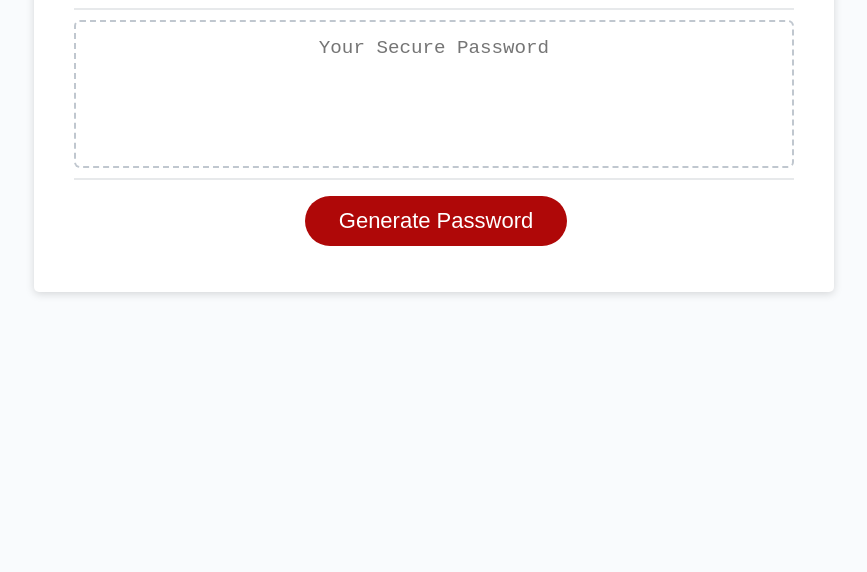
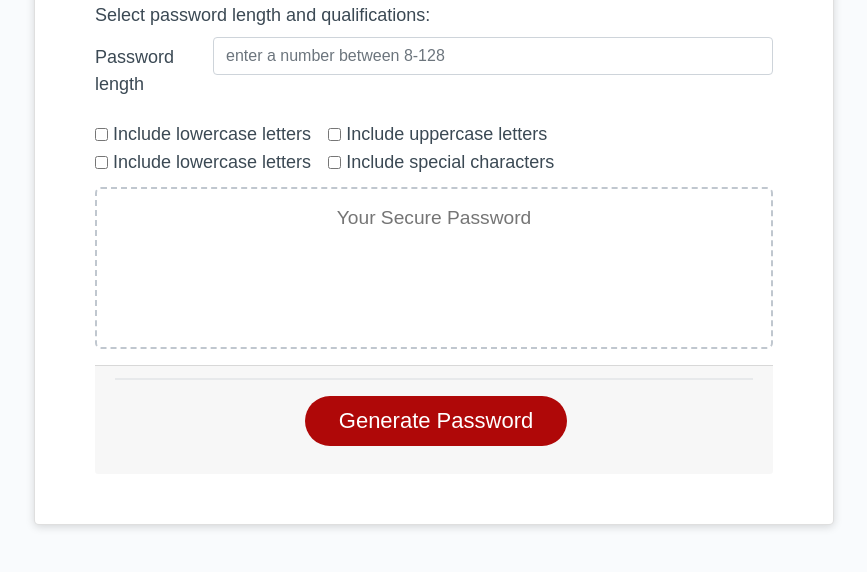
Before and after one commit to skerr924/passwordgenerator, a plain HTML site: page index.html in a window 1280 px wide. Shown: the part 228-800 px from the top of the page, without its empty margins (206-1073 px from the left). Drawn offline with nearby package versions, Linux system fonts and the light colour scheme.

Commit message:
added forms to HTML

```diff
--- a/index.html
+++ b/index.html
@@ -5,6 +5,7 @@
     <meta name="viewport" content="width=device-width, initial-scale=1.0" />
     <meta http-equiv="X-UA-Compatible" content="ie=edge" />
     <title>Password Generator</title>
+    <link rel="stylesheet" href="https://stackpath.bootstrapcdn.com/bootstrap/4.5.0/css/bootstrap.min.css" integrity="sha384-9aIt2nRpC12Uk9gS9baDl411NQApFmC26EwAOH8WgZl5MYYxFfc+NcPb1dKGj7Sk" crossorigin="anonymous">
     <link rel="stylesheet" href="style.css" />
   </head>
   <body>
@@ -17,6 +18,35 @@
           <h2>Generate a Password</h2>
         </div>
         <div class="card-body">
+          <div class="form-group">
+            <label for="sel1">Select password length and qualifications:</label>
+
+            <!-- form determines qualifications for the password -->
+            <form>
+              <div class="form-group row selectNum">
+                <label for="colFormLabel" class="col-sm-2 col-form-label">Password length</label>
+                <div class="col-sm-10">
+                  <input type="number" class="form-control" id="colFormLabel" placeholder="enter a number between 8-128" min="8" max="100">
+                </div>
+              </div>
+              <div class="form-check form-check-inline">
+                <input class="form-check-input" type="checkbox" id="includeLowercase" value="lowercaseCbecked">
+                <label class="form-check-label" for="inlineCheckbox1">Include lowercase letters</label>
+              </div>
+              <div class="form-check form-check-inline">
+                <input class="form-check-input" type="checkbox" id="includeUppercase" value="uppercaseChecked">
+                <label class="form-check-label" for="inlineCheckbox2">Include uppercase letters</label>
+              </div>
+              <div class="form-check form-check-inline">
+                <input class="form-check-input" type="checkbox" id="includeNumbers" value="numberChecked">
+                <label class="form-check-label" for="inlineCheckbox1">Include lowercase letters</label>
+              </div>
+              <div class="form-check form-check-inline">
+                <input class="form-check-input" type="checkbox" id="includeSpecial" value="specialChecked">
+                <label class="form-check-label" for="inlineCheckbox1">Include special characters</label>
+              </div>
+
+            </form>
           <textarea
             readonly
             id="password"
--- a/script.js
+++ b/script.js
@@ -1,13 +1,26 @@
 // Assignment Code
 var generateBtn = document.querySelector("#generate");
+var passwordText = document.querySelector("password");
+var statisticsElem = document.getElementById("statistics");
+
 
 // Write password to the #password input
 function writePassword() {
   var password = generatePassword();
-  var passwordText = document.querySelector("#password");
 
-  passwordText.value = password;
 
+  passwordText.value = retVal;
+
+}
+
+function generatePassword() {
+  var length = document.getElementById("selectNum").input
+      charset = "abcdefghijklmnopqrstuvwxyzABCDEFGHIJKLMNOPQRSTUVWXYZ0123456789",
+      retVal = "";
+  for (var i = 0, n = charset.length; i < length; ++i) {
+      retVal += charset.charAt(Math.floor(Math.random() * n));
+  }
+  return retVal;
 }
 
 // Add event listener to generate button
```
Also changed, not shown: 1 other file.
